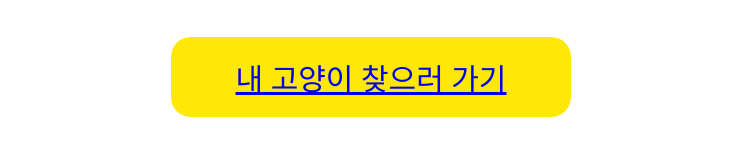
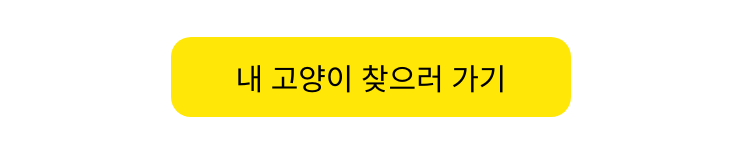
Before and after one commit to jeewonbaek/cat_Meme, a website: page main.html in a window 1280 px wide. Shown: the part 528-681 px from the top of the page, without its empty margins (269-1006 px from the left). Drawn offline with Linux system fonts and the light colour scheme; a web font is replaced by a local one.

Commit message:
css 추가

```diff
--- a/checkbox.css
+++ b/checkbox.css
@@ -92,3 +92,8 @@ display: flex;
 .bottom {
   margin:10px;
 }
+
+a {
+  text-decoration:none;
+  color:inherit;
+}
--- a/main.css
+++ b/main.css
@@ -64,3 +64,8 @@ body {
   margin: 40px;
   margin-bottom: -10px;
 }
+
+a {
+  text-decoration:none;
+  color:inherit;
+}
```
